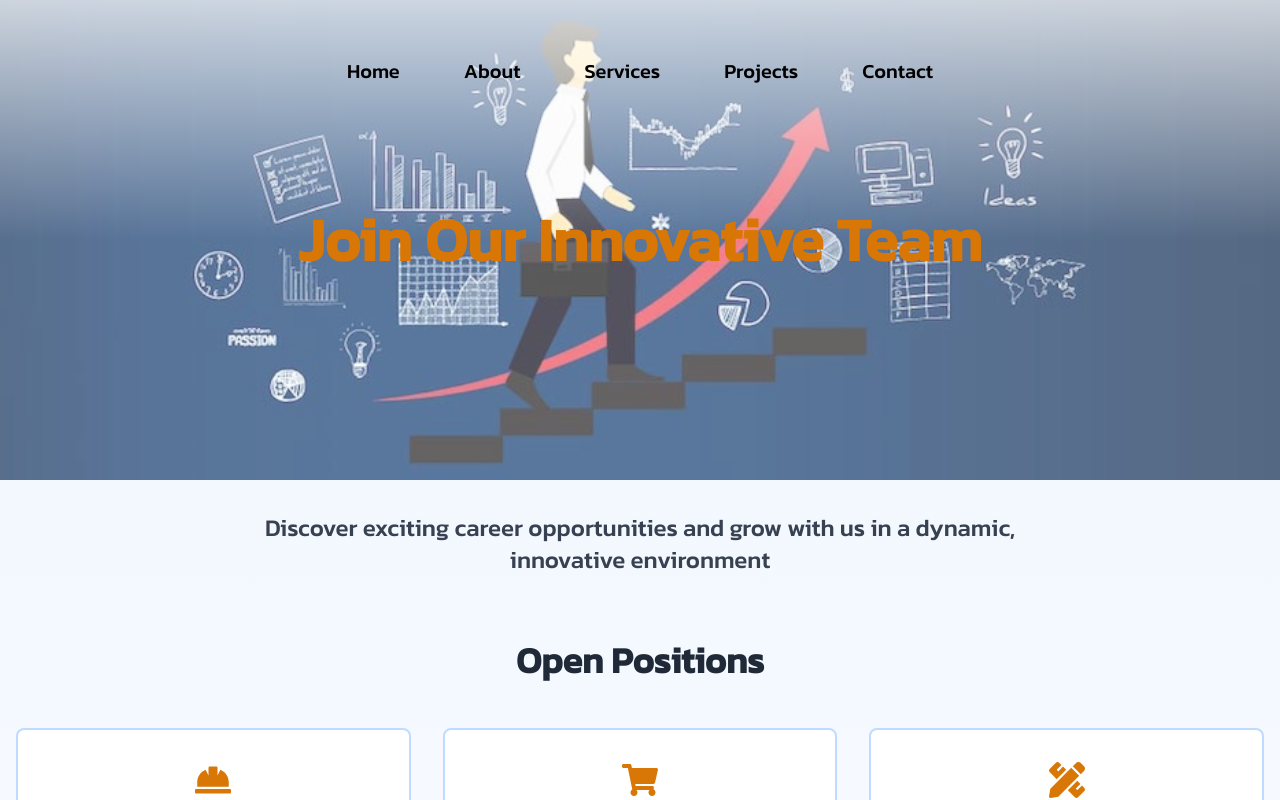
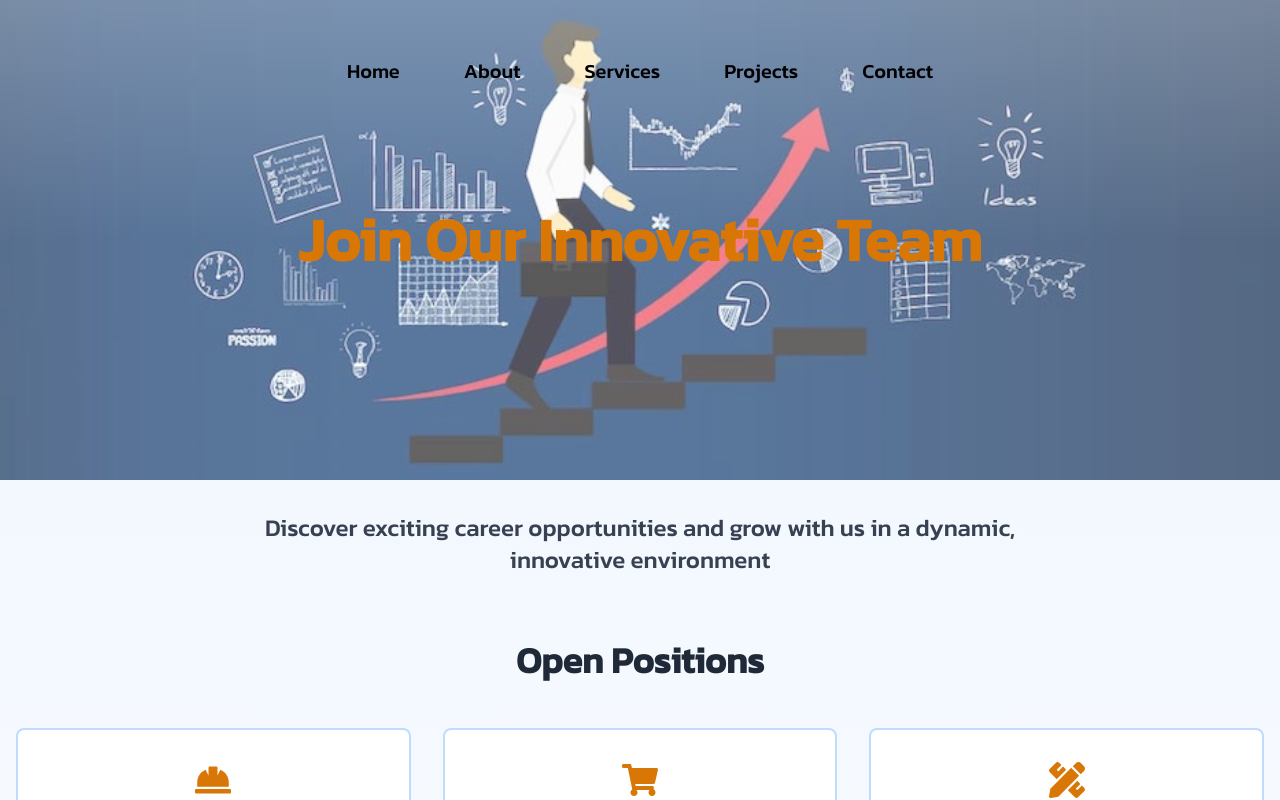
Before and after one commit to AkshayKalamkarr/supremeinfrastructure, a Next.js app: page /contact/career in a window 1280 px wide. Shown: the top 800 px of the page. Built offline with nearby package versions, Linux system fonts and the light colour scheme.

Commit message:
contact & career page white tranparence color upgrade

```diff
--- a/app/contact/career/page.jsx
+++ b/app/contact/career/page.jsx
@@ -40,7 +40,7 @@ const CareerPage = () => {
                 backgroundBlendMode: 'overlay',
                 backgroundColor: 'rgba(255, 255, 255, 0.3)'
             }}>
-                <div className="absolute inset-0 bg-gradient-to-b from-white via-transparent to-transparent opacity-70"></div>
+                <div className="absolute inset-0 bg-gradient-to-b from-white via-transparent to-transparent opacity-20"></div>
                 <div className="absolute inset-0 flex items-center justify-center">
                     <motion.h1
                         initial={{ opacity: 0, y: -50 }}
--- a/app/contact/page.jsx
+++ b/app/contact/page.jsx
@@ -35,7 +35,7 @@ export default function Contact() {
           backgroundColor: 'rgba(255, 255, 255, 0.5)'
         }}
       >
-        <div className="absolute inset-0 bg-gradient-to-b from-white via-transparent to-transparent opacity-70"></div>
+        <div className="absolute inset-0 bg-gradient-to-b from-white via-transparent to-transparent opacity-20"></div>
         <motion.div
           initial={{ y: 50, opacity: 0 }}
           animate={{ y: 0, opacity: 1 }}
```
